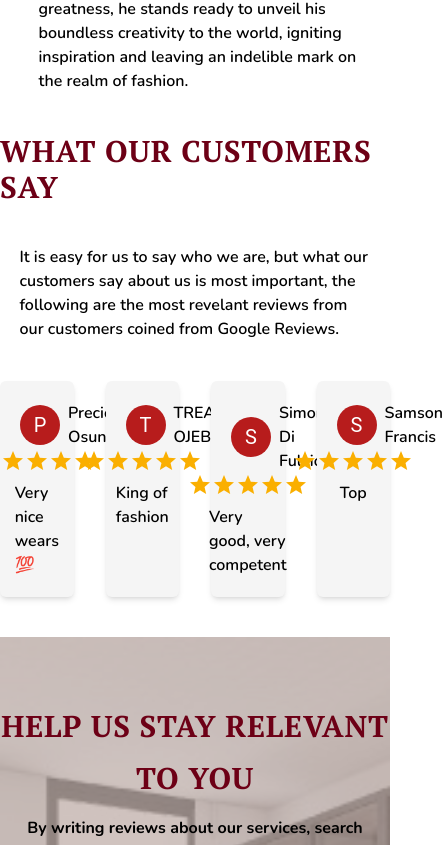
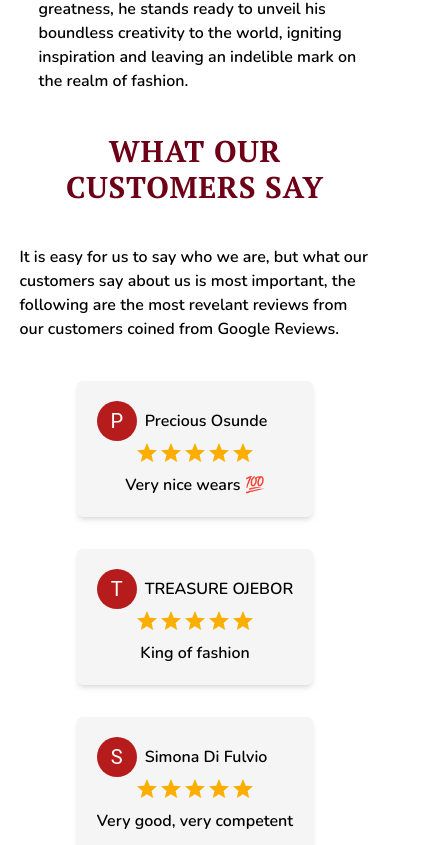
Before and after one commit to Aik-202/avri-dolce, a React (Vite) app in the folder avri-dolce/: page /about in a window 390 px wide. Shown: the part 2299-3144 px from the top of the page, 443 px wide, since content can reach past the window. Built offline with nearby package versions, Linux system fonts and the light colour scheme.

Commit message:
Made the Testimonials component responsive

```diff
--- a/avri-dolce/src/Components/About/Testimonials.jsx
+++ b/avri-dolce/src/Components/About/Testimonials.jsx
@@ -7,12 +7,13 @@ import { ratings } from '../../Data/demo';
 export default function Testimonials() {
   return (
     <section className='flex flex-col justify-center items-center space-y-10'>
-        <h2 className='font-h-font text-3xl font-bold text-red tracking-wide'>WHAT OUR CUSTOMERS SAY</h2>
+        <h2 className='text-center w-[90%] md:w-auto font-h-font text-3xl font-bold text-red tracking-wide'>
+        WHAT OUR CUSTOMERS SAY</h2>
         <p className='w-[90%] md:w-[80%] font-p-font text-base font-semibold'>It is easy for us to say who we are,
         but what our customers say about us is most important, the following are the most revelant reviews
         from our customers coined from Google Reviews. </p>
-        <section className='grid grid-cols-4 gap-8'>
-            {ratings.map((item) => <div className='bg-gray px-5 py-5 rounded-md shadow-md'>
+        <section className='grid grid-cols-1 md:grid-cols-2 xl:grid-cols-4 gap-8'>
+            {ratings.map((item) => <div key={item.name} className='bg-gray px-5 py-5 rounded-md shadow-md'>
                 <div className='flex flex-row space-x-2 items-center'>
                     <Avatar sx={{ bgcolor: red[900] }} alt={item.name}>{item.name.charAt(0)}</Avatar>
                     <p className='font-p-font text-base font-semibold'>{item.name}</p>
```
